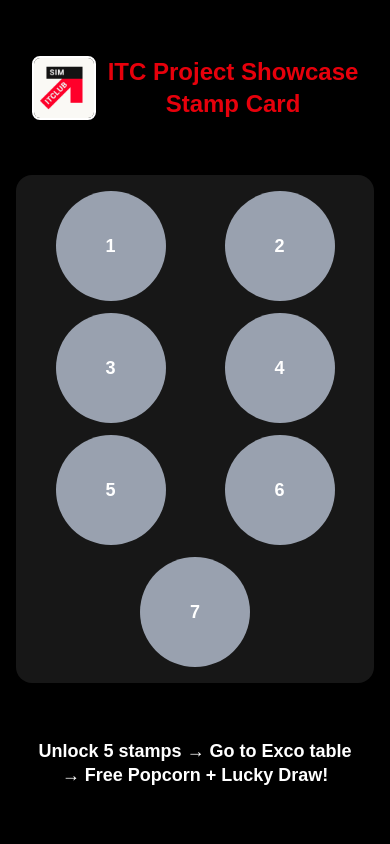
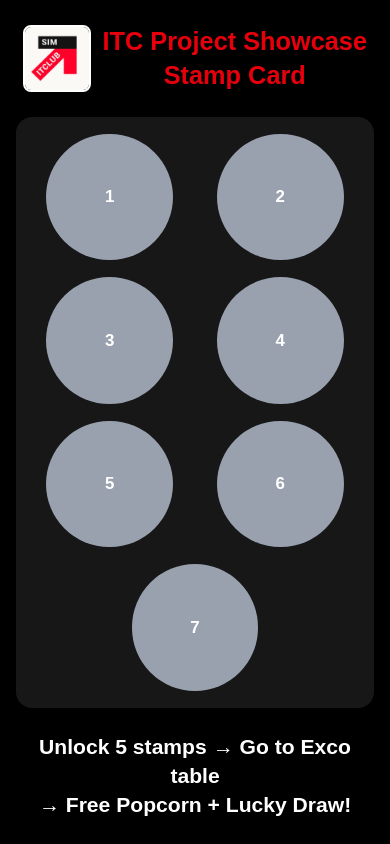
Before and after one commit to moecrosoft/NFC_Card, a Next.js app in the folder itc-nfc/: page / in a window 390 px wide. Built offline with nearby package versions, Linux system fonts and the light colour scheme.

Commit message:
update code

```diff
--- a/itc-nfc/src/app/page.jsx
+++ b/itc-nfc/src/app/page.jsx
@@ -20,15 +20,6 @@ export default function MainPage() {
   };
 
   const prevClaimedCount = useRef(null);
-
-  // Lock scrolling
-  useEffect(() => {
-    const originalOverflow = document.body.style.overflow;
-    document.body.style.overflow = "hidden"; // lock page
-    return () => {
-      document.body.style.overflow = originalOverflow; // restore on unmount
-    };
-  }, []);
 
   useEffect(() => {
     const stored = window.localStorage.getItem("stamps");
@@ -105,35 +96,31 @@ export default function MainPage() {
   const allClaimed = stamps.every((s) => s.image);
 
   return (
-    <div className="w-screen h-screen bg-black flex flex-col justify-between items-center px-4 py-6 text-white">
+    <div className="w-screen h-screen bg-black flex flex-col justify-between items-center px-4 py-2 text-white">
 
       {/* Top Text & Logo */}
-      <div className="flex items-center justify-center w-full max-w-md mt-8 sm:mt-0 mb-4">
+      <div className="flex items-center justify-center w-full max-w-md mt-[2vh] mb-[2vh]">
         <img
           src="/itc.png"
           alt="ITC Logo"
-          className="h-16 w-16 sm:h-16 sm:w-16 rounded-lg object-cover border-2
-                     md:h-16 md:w-16
-                     xs:h-20 xs:w-20" // slightly bigger on small/mobile screens
+          className="h-[8vh] w-[8vh] sm:h-16 sm:w-16 rounded-lg object-cover border-2"
         />
         <div className="flex flex-col justify-center ml-3">
-          <div className="text-2xl sm:text-3xl font-extrabold leading-tight text-red-600
-                          xs:text-3xl"> {/* slightly larger on mobile */}
+          <div className="text-[3vh] sm:text-3xl font-extrabold leading-tight text-red-600">
             ITC Project Showcase
           </div>
-          <div className="text-2xl sm:text-3xl font-extrabold leading-tight text-red-600 text-center mt-0.5
-                          xs:text-3xl"> {/* slightly larger on mobile */}
+          <div className="text-[3vh] sm:text-3xl font-extrabold leading-tight text-red-600 text-center mt-0.5">
             Stamp Card
           </div>
         </div>
       </div>
 
       {/* Stamp Card Container */}
-      <div className="bg-neutral-900 rounded-2xl w-full max-w-md flex flex-col items-center p-4 sm:p-5">
-        <div className="grid grid-cols-2 sm:grid-cols-2 gap-3 sm:gap-4 w-full place-items-center">
+      <div className="bg-neutral-900 rounded-2xl w-full max-w-md flex flex-col items-center p-[2vh] sm:p-5">
+        <div className="grid grid-cols-2 sm:grid-cols-2 gap-[2vh] sm:gap-4 w-full place-items-center">
           {stamps.map((stamp) => {
             const isClaimed = !!stamp.image;
-            const circleSizeClass = "w-[110px] sm:w-[135px] aspect-square";
+            const circleSizeClass = "w-[15vh] sm:w-[135px] aspect-square";
 
             const stampCircle = (
               <div
@@ -146,7 +133,7 @@ export default function MainPage() {
                     className="w-full h-full object-cover"
                   />
                 ) : (
-                  <span className="text-white font-bold text-lg sm:text-2xl">
+                  <span className="text-white font-bold text-[2vh] sm:text-2xl">
                     {stamp.id}
                   </span>
                 )}
@@ -179,7 +166,7 @@ export default function MainPage() {
 
       {/* Bottom Text */}
       <div
-        className={`text-center leading-snug text-lg sm:text-xl mt-4 mb-8 sm:mt-4 sm:mb-0 font-bold ${
+        className={`text-center leading-snug text-[2.5vh] sm:text-xl mt-[2vh] mb-[2vh] font-bold ${
           allClaimed ? "text-green-500" : "text-white"
         }`}
       >
```
